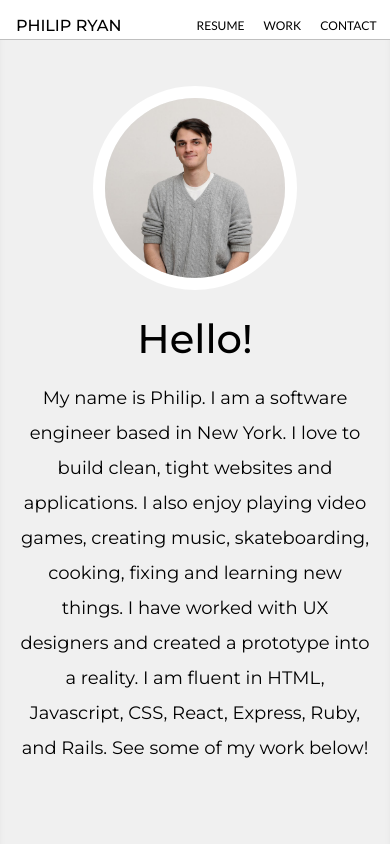
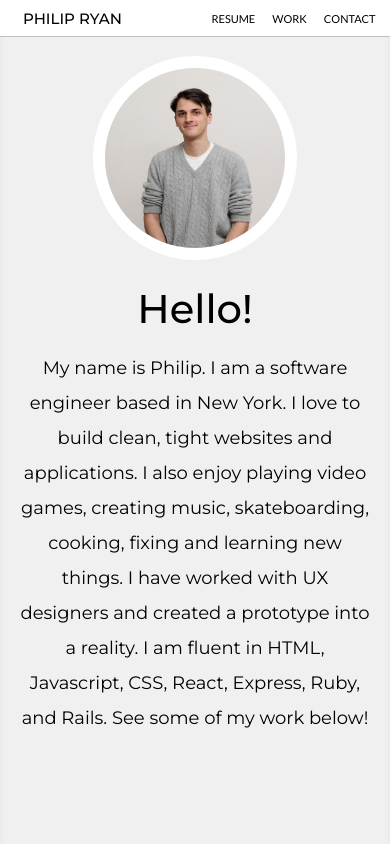
Before and after one commit to pryan-x/myportfolio, a React (Create React App) app: page / in a window 390 px wide. Shown: the top 844 px of the page. Built offline with nearby package versions, Linux system fonts and the light colour scheme; some icons are missing.

Commit message:
fixed more styling bugs

```diff
--- a/src/styles/Header.css
+++ b/src/styles/Header.css
@@ -23,6 +23,7 @@
 nav {
     display: flex;
     justify-content: space-between;
+    align-items: center;
     padding: 8px 15px;
     position: fixed;
     width: 100%;
@@ -94,16 +95,16 @@ nav {
 }
 @media (max-width: 430px) {
     .name {
-        font-size: 16px;
+        font-size: 15px;
     }
     .navlinks {
-        font-size: 12px;
-        margin: 0 4px 0 0;
+        font-size: 11px;
+        margin: 0 2px 0 0;
     }
-    nav {
-        padding: 15px 8px 4px 8px;
-    }
+    /* nav {
+        padding: 0 15px 0 8px;
+    } */
     .navright {
-        margin-right: 10px;
+        margin-right: 20px;
     }
 }
--- a/src/styles/Landing.css
+++ b/src/styles/Landing.css
@@ -25,7 +25,7 @@ main {
     align-items: center;
     /* height: 1000px; */
     /* background-color: white; */
-    padding-top: 40px;
+    padding-top: 30px;
     background-color: rgb(240, 240, 240);
     box-shadow: inset 0 -12px 15px -12px #888888;
 
@@ -156,6 +156,9 @@ i {
     .contact-container {
         width: 80%;
     }
+    .about-section {
+        padding-top: 20px;
+    }
 }
 
 /* @media (max-width: 900px) {
@@ -198,15 +201,23 @@ i {
 
 @media (max-width: 620px) {
     main {
-        padding-top: 47px;
+        padding-top: 42px;
     }
     .welcome-text {
         font-size: 18px;
     }
+    .about-section {
+        padding-top: 10px;
+    }
 }
-@media (max-width: 520px) {
+@media (max-width: 530px) {
     main {
-        padding-top: 41px;
+        padding-top: 39px;
+    }
+}
+@media (max-width: 430px) {
+    main {
+        padding-top: 36px;
     }
 }
 @media (max-width: 410px) {
```
